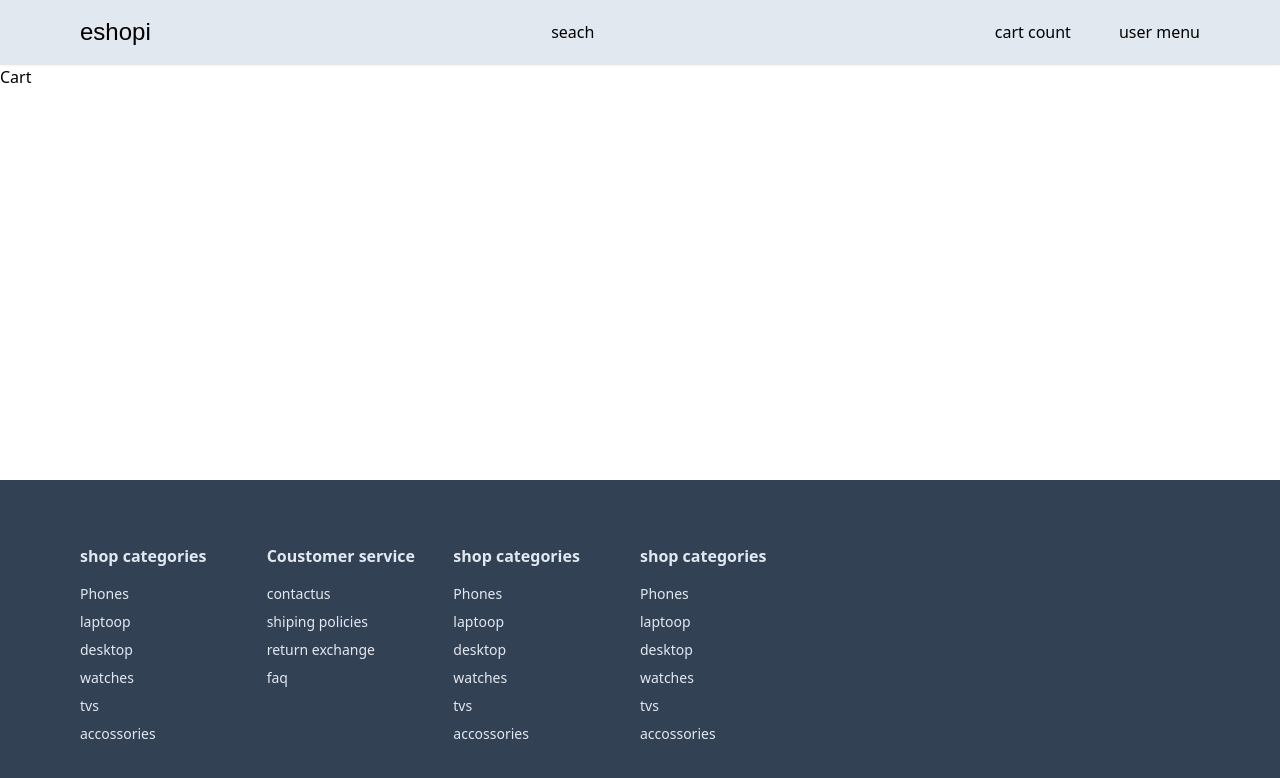
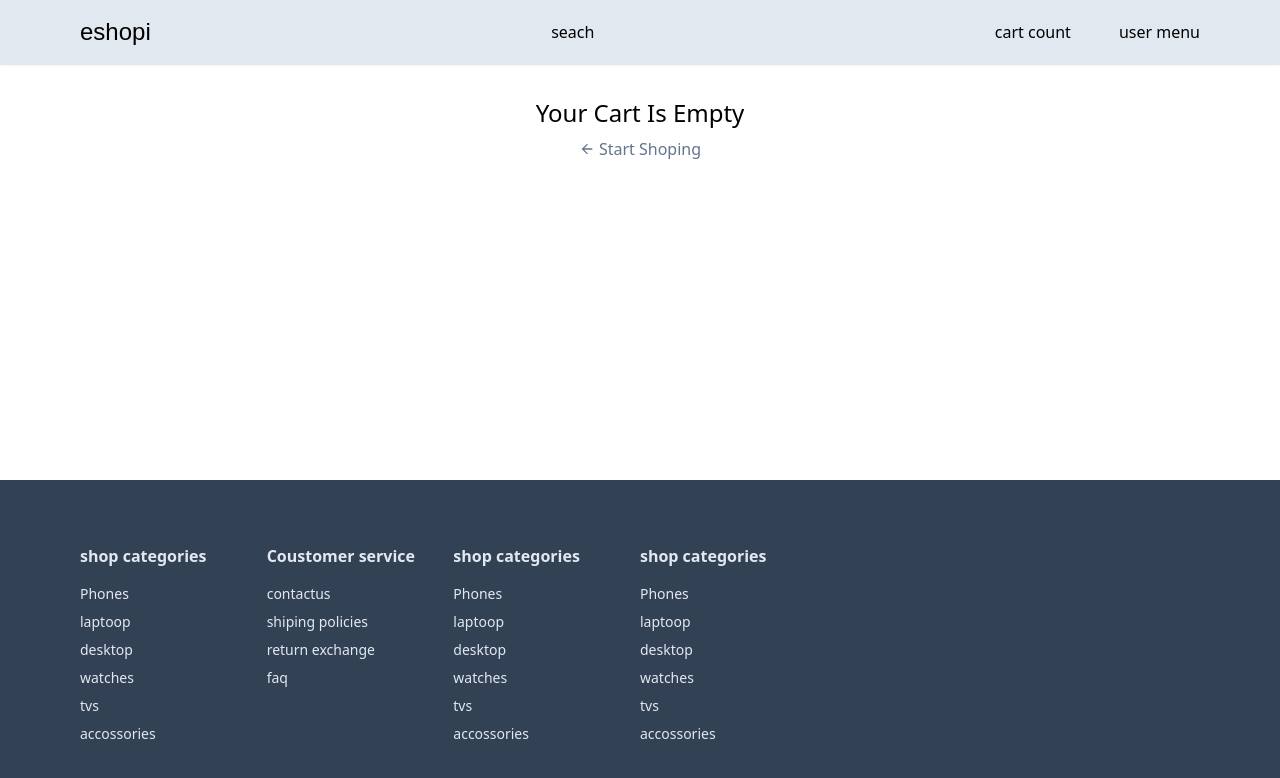
Before and after one commit to abdulrashidkalodi/E-Commerce-Application, a Next.js app: page /cart in a window 1280 px wide. Shown: the top 778 px of the page. Built offline with nearby package versions, Linux system fonts and the light colour scheme; a web font is replaced by a local one.

Commit message:
cart product ui setted

```diff
--- /dev/null
+++ b/app/cart/CartClient.tsx
@@ -0,0 +1,66 @@
+"use client";
+import { useCart } from "@/hooks/useCart";
+import Link from "next/link";
+import { MdArrowBack } from "react-icons/md";
+import Heading from "../components/Heading";
+import Button from "../components/Button";
+const CartClient = () => {
+  const { cartProducts } = useCart();
+  if (!cartProducts || cartProducts.length === 0) {
+    return (
+      <div className="flex flex-col items-center">
+        <div className="text-2xl ">Your Cart Is Empty</div>
+        <div>
+          <Link
+            href={"/"}
+            className=" text-slate-500 flex items-center gap-1 mt-2"
+          >
+            <MdArrowBack />
+            <span>Start Shoping</span>
+          </Link>
+        </div>
+      </div>
+    );
+  }
+  return (
+    <div>
+      <Heading title="Shopping Cart" center />
+      <div className="grid grid-cols-5 text-xs gap-4 pb-2 items-center mt-8">
+        <div className="col-span-2 justify-self-start">prduct</div>
+        <div className="justify-self-center">price</div>
+        <div className="justify-self-center">qty</div>
+        <div className="justify-self-end">totel</div>
+      </div>
+      <div>
+        {cartProducts &&
+          cartProducts.map((item) => {
+            return <div key={item.id}>{item.name}</div>;
+          })}
+      </div>
+      <div className="border-t-[1.5px] border-slate-200 py-4 flex justify-between gap-4">
+        <div className="w-[90px]">
+          <Button label="Clear cart" onClick={() => {}} small outline />
+        </div>
+        <div className="text-sm flex flex-col gap-1 items-start">
+          <div className="flex justify-between w-full text-base font-semibold">
+            <span>subtotel</span>
+            <span>$1000</span>
+          </div>
+          <p className="text-slate-500">
+            taxes&shipping calculation and check out
+          </p>
+          <Button label="Ckeck out" onClick={() => {}} />
+          <Link
+            href={"/"}
+            className=" text-slate-500 flex items-center gap-1 mt-2"
+          >
+            <MdArrowBack />
+            <span>Continue Shoping</span>
+          </Link>{" "}
+        </div>
+      </div>
+    </div>
+  );
+};
+
+export default CartClient;
--- a/app/cart/page.tsx
+++ b/app/cart/page.tsx
@@ -1,5 +1,14 @@
+import Container from "../components/Container";
+import CartClient from "./CartClient";
+
 const Cart = () => {
-  return <div>Cart</div>;
+  return (
+    <div className="pt-8">
+      <Container>
+        <CartClient />
+      </Container>
+    </div>
+  );
 };
 
 export default Cart;
```
